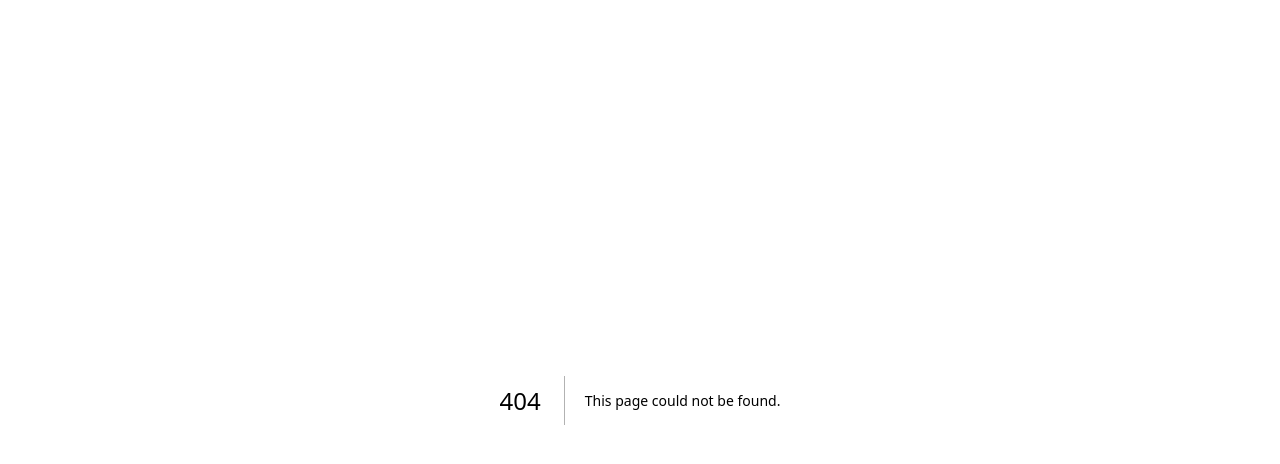
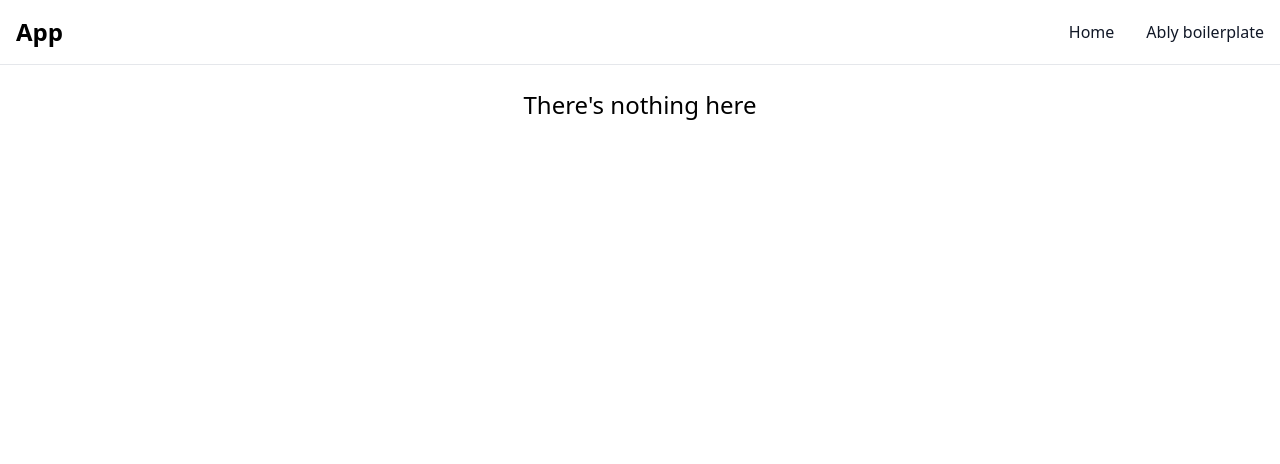
Before and after one commit to tehtipsy/provisional-adventure, a Next.js app: page /game in a window 1280 px wide. Before the commit this address had no page. Shown: the top 464 px of the page. Built offline with nearby package versions, Linux system fonts and the light colour scheme.

Commit message:
added game room but there's nothing there

```diff
--- a/components/base/nav.tsx
+++ b/components/base/nav.tsx
@@ -6,7 +6,13 @@ import { GlobalContext } from "@/contexts/globalContext";
 type PageLink = {
   href: string;
   label: string;
+  onClick?: () => void;
+  requireLogin?: boolean;
 };
+
+const Nav: React.FC = () => {
+  const [open, setOpen] = useState<boolean>(false);
+  const { user, setUser } = useContext(GlobalContext);
 
   const pageLinks: PageLink[] = [
     {
@@ -14,14 +20,28 @@ const pageLinks: PageLink[] = [
       label: "Home",
     },
     {
+      href: "/game",
+      label: "Game room",
+      requireLogin: true,
+    },
+    {
       href: "/boilerplate",
       label: "Ably boilerplate",
     },
+    {
+      href: "/",
+      label: "Log out",
+      requireLogin: true,
+      onClick: () => setUser(""),
+    },
   ];
 
-const Nav: React.FC = () => {
-  const [open, setOpen] = useState<boolean>(false);
-  const { user, setUser } = useContext(GlobalContext);
+  const handleClick = (pageLink: PageLink) => {
+    if (pageLink.onClick) {
+      pageLink.onClick();
+    }
+    setOpen(false);
+  };
 
   return (
     <nav className="bg-white border-gray-200 border-b dark:bg-gray-900 dark:border-0">
@@ -52,31 +72,20 @@ const Nav: React.FC = () => {
           id="navbar-default"
         >
           <ul className="font-medium flex flex-col mt-4 md:flex-row md:space-x-8 md:mt-0">
-            {pageLinks.map((pageLink) => (
+            {pageLinks.map(
+              (pageLink) =>
+                (!pageLink.requireLogin || user) && (
                   <li key={pageLink.href}>
                     <Link
                       href={pageLink.href}
-                  onClick={() => setOpen(false)}
+                      onClick={() => handleClick(pageLink)}
                       className="block py-2 pl-3 pr-4 text-gray-900 border-t md:border-0 hover:text-blue-700 md:p-0 dark:text-white "
                     >
                       {pageLink.label}
                     </Link>
                   </li>
-            ))}
-            {user ? (
-              <li>
-                <Link
-                  href="/"
-                  onClick={() => {
-                    setUser("");
-                    setOpen(false);
-                  }}
-                  className="block py-2 pl-3 pr-4 text-gray-900 border-t md:border-0 hover:text-blue-700 md:p-0 dark:text-white "
-                >
-                  Log out
-                </Link>
-              </li>
-            ) : null}
+                )
+            )}
           </ul>
         </div>
       </div>
--- /dev/null
+++ b/pages/game.tsx
@@ -0,0 +1,11 @@
+import BasePage from "@/components/base/basePage";
+
+const Game: React.FC = () => {
+  return (
+    <BasePage>
+      <div className="text-2xl m-6 text-center">There's nothing here</div>
+    </BasePage>
+  );
+};
+
+export default Game;
--- a/pages/index.tsx
+++ b/pages/index.tsx
@@ -2,13 +2,21 @@ import BasePage from "@/components/base/basePage";
 import Button from "@/components/ui/button";
 import { UserForm } from "@/components/userForm";
 import { GlobalContext } from "@/contexts/globalContext";
+import Link from "next/link";
 import { useContext } from "react";
 
 export default function Index() {
-  const { user, setUser } = useContext(GlobalContext);
+  const { user } = useContext(GlobalContext);
   return (
     <BasePage>
       <UserForm />
+      {user ? (
+        <div className="flex m-6 justify-center">
+          <Link href="/game">
+            <Button>Enter the game room</Button>
+          </Link>
+        </div>
+      ) : null}
     </BasePage>
   );
 }
```
Lines whose indentation alone changed are shown as unchanged.
